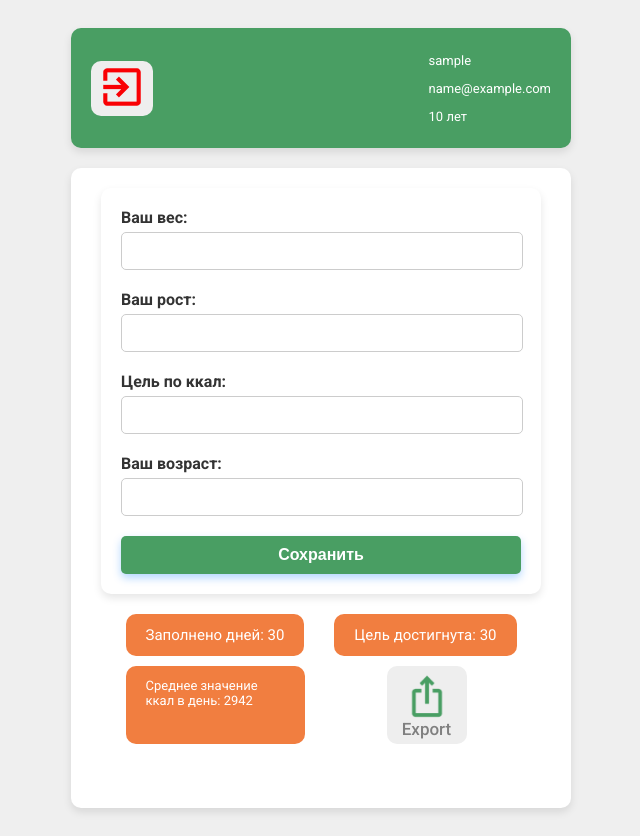
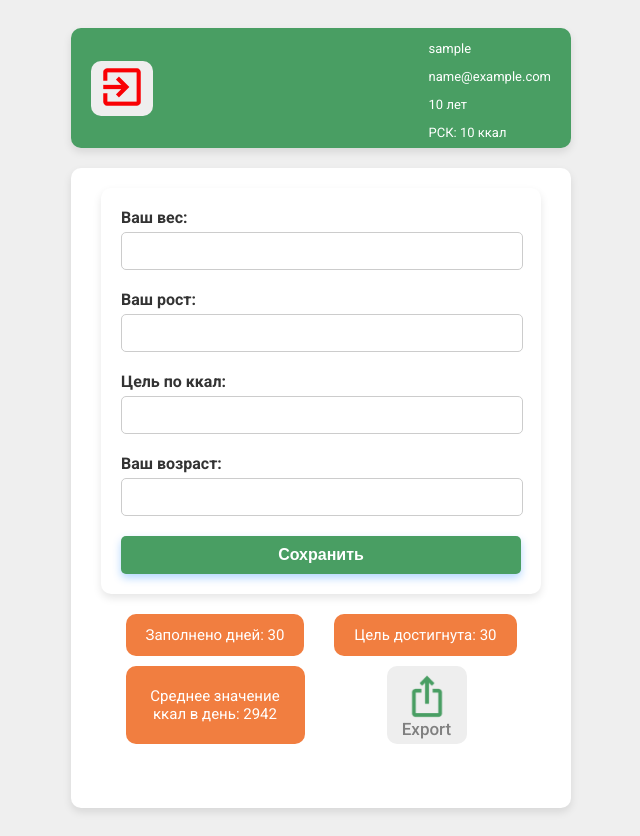
Before and after one commit to Kyryaga/BJU, a Django app: template bju/diary/templates/diary/profile.html in a window 1280 px wide. Shown: the part 120-956 px from the top of the page, without its empty margins (319-959 px from the left). Run offline with Django 3.2, Linux system fonts and the light colour scheme; the template is opened without the code that fills it: most values are stand-ins (such as "Sample title", 1, 10 or a date in 2020); form fields are guessed from the names that the template uses.

Commit message:
added rsk to profile

```diff
--- a/bju/diary/static/css/profile.css
+++ b/bju/diary/static/css/profile.css
@@ -167,8 +167,10 @@ body {
 }
 
 .avg-cal {
-  font-size: 13px;
+  font-size: 15px;
   width: 139px;
+  text-align: center;
+  align-content: center;
 }
 
 .export {
--- a/bju/diary/templates/diary/profile.html
+++ b/bju/diary/templates/diary/profile.html
@@ -59,6 +59,7 @@
         <p>{{ username }}</p>
         <p>{{ email }}</p>
         <p>{{ age }} лет</p>
+        <p>РСК: {{ rsk|floatformat:0 }} ккал</p>
       </div>
     </div>
 
--- a/bju/diary/views.py
+++ b/bju/diary/views.py
@@ -118,6 +118,7 @@ def profile(request):
         'username': request.user.username,
         'email': request.user.email,
         'age': request.user.age,
+        'rsk': request.user.rsk,
     }
     return render(request, 'diary/profile.html', context)
 
```
